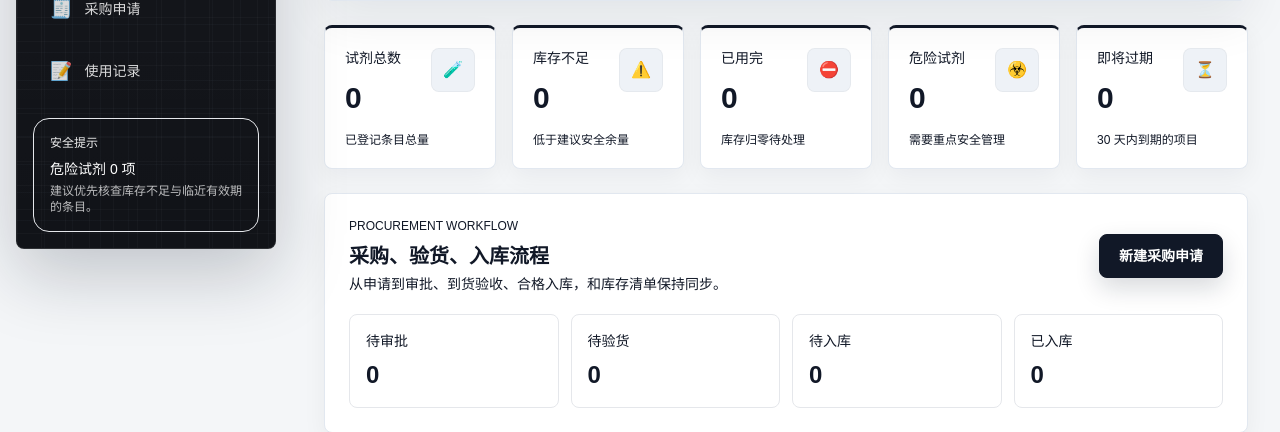
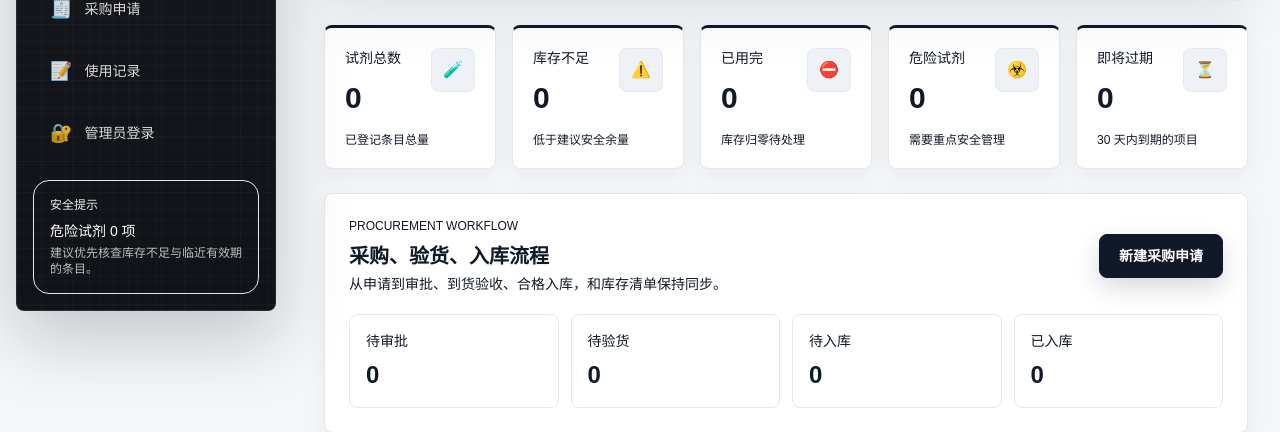
Before and after one commit to Wuchanglelab/lab-reagent-manager, a Flask app: page / in a window 1280 px wide. Shown: the part 1072-1504 px from the top of the page. Run offline with Flask 3, Linux system fonts and the light colour scheme; data comes from the database, SQL or seed files in the repository; data that the repository does not hold is empty; some libraries are stand-ins or nearby versions.

Commit message:
Require admin login for reagent deletion

```diff
--- a/app.py
+++ b/app.py
@@ -1,4 +1,6 @@
 import base64
+import hashlib
+import hmac
 import io
 import mimetypes
 import os
@@ -41,6 +43,7 @@ STORAGE_SHORTCUT_CATEGORY_MAP = {
     "-20°C冰箱": "-20",
     "-80°C冰箱": "-80",
 }
+ADMIN_TOKEN_MESSAGE = "lab-reagent-manager-admin"
 NON_STANDARD_IMAGE_EXTENSIONS = {"avif", "heic", "heif", "bmp", "tiff", "tif", "svg"}
 ALLOWED_EXTENSIONS = {"png", "jpg", "jpeg", "webp", "avif", "gif", "bmp", "tiff", "tif", "heic", "heif", "svg"}
 MAX_UPLOAD_MB = 12
@@ -225,6 +228,40 @@ def get_ai_client_config():
     return api_base, api_key, model
 
 
+def get_admin_password():
+    return os.environ.get("LAB_ADMIN_PASSWORD") or os.environ.get("ADMIN_PASSWORD") or ""
+
+
+def get_admin_name():
+    return os.environ.get("LAB_ADMIN_NAME") or os.environ.get("ADMIN_NAME") or "管理员"
+
+
+def make_admin_token(password):
+    return hmac.new(
+        str(password).encode("utf-8"),
+        ADMIN_TOKEN_MESSAGE.encode("utf-8"),
+        hashlib.sha256,
+    ).hexdigest()
+
+
+def admin_token_from_request():
+    auth_header = request.headers.get("Authorization", "")
+    if auth_header.lower().startswith("bearer "):
+        return auth_header.split(" ", 1)[1].strip()
+    return request.headers.get("X-Admin-Token", "").strip()
+
+
+def require_admin():
+    password = get_admin_password()
+    if not password:
+        return jsonify({"error": "未配置管理员口令，请先设置 LAB_ADMIN_PASSWORD"}), 503
+    expected = make_admin_token(password)
+    provided = admin_token_from_request()
+    if not provided or not hmac.compare_digest(provided, expected):
+        return jsonify({"error": "需要管理员权限"}), 401
+    return None
+
+
 def parse_model_json_content(resp_data):
     import json
 
@@ -931,6 +968,36 @@ def get_ai_config_status():
             "model": model,
             "api_key_configured": bool(api_key),
             "chat_completions_url": chat_completions_url(api_base),
+        }
+    )
+
+
+@app.route("/api/admin/config", methods=["GET"])
+def get_admin_config_status():
+    return jsonify(
+        {
+            "admin_configured": bool(get_admin_password()),
+            "admin_name": get_admin_name(),
+        }
+    )
+
+
+@app.route("/api/admin/login", methods=["POST"])
+def admin_login():
+    configured_password = get_admin_password()
+    if not configured_password:
+        return jsonify({"error": "未配置管理员口令，请先设置 LAB_ADMIN_PASSWORD"}), 503
+
+    data = request.json or {}
+    password = str(data.get("password") or "")
+    if not password or not hmac.compare_digest(password, configured_password):
+        return jsonify({"error": "管理员口令不正确"}), 401
+
+    return jsonify(
+        {
+            "success": True,
+            "token": make_admin_token(configured_password),
+            "admin_name": get_admin_name(),
         }
     )
 
@@ -1132,6 +1199,10 @@ def update_reagent(reagent_id):
 
 @app.route("/api/reagents/<reagent_id>", methods=["DELETE"])
 def delete_reagent(reagent_id):
+    admin_error = require_admin()
+    if admin_error:
+        return admin_error
+
     session = SessionLocal()
     try:
         reagent = session.get(Reagent, reagent_id)
--- a/templates/index.html
+++ b/templates/index.html
@@ -777,6 +777,10 @@
                         <div class="sidebar-item flex items-center gap-3 px-4 py-3 rounded-2xl cursor-pointer"
                              :class="{'active': currentView === 'records'}" @click="currentView='records'; loadUsageRecords()">
                             <span class="text-lg">📝</span><span class="text-sm">使用记录</span>
+                        </div>
+                        <div class="sidebar-item flex items-center gap-3 px-4 py-3 rounded-2xl cursor-pointer"
+                             @click="openAdminModal()">
+                            <span class="text-lg">🔐</span><span class="text-sm">{{adminAuthenticated ? '管理员已登录' : '管理员登录'}}</span>
                         </div>
                     </nav>
                     <div class="mt-auto mx-4 mb-4 rounded-2xl border border-white/15 bg-white/12 p-4">
@@ -1125,7 +1129,8 @@
                                             <div class="flex items-center justify-center gap-2">
                                                 <button @click="openUseModal(r)" class="rounded-xl bg-sky-50 px-3 py-1.5 text-xs font-medium text-sky-700 hover:bg-sky-100">领用</button>
                                                 <button @click="openEditModal(r)" class="rounded-xl bg-slate-100 px-3 py-1.5 text-xs font-medium text-slate-600 hover:bg-slate-200">编辑</button>
-                                                <button @click="deleteReagent(r)" class="rounded-xl bg-red-50 px-3 py-1.5 text-xs font-medium text-red-500 hover:bg-red-100">删除</button>
+                                                <button v-if="adminAuthenticated" @click="deleteReagent(r)" class="rounded-xl bg-red-50 px-3 py-1.5 text-xs font-medium text-red-500 hover:bg-red-100">删除</button>
+                                                <button v-else @click="openAdminModal()" class="rounded-xl bg-slate-50 px-3 py-1.5 text-xs font-medium text-slate-500 hover:bg-slate-100">管理员删除</button>
                                             </div>
                                         </td>
                                     </tr>
@@ -1271,6 +1276,34 @@
         </main>
     </div>
 
+    <!-- Admin Modal -->
+    <div v-if="showAdminModal" class="fixed inset-0 modal-overlay z-50 flex items-center justify-center p-4" @click.self="showAdminModal=false">
+        <div class="w-full max-w-md rounded-[1.75rem] border border-white/60 bg-white/95 shadow-2xl overflow-hidden">
+            <div class="p-6 border-b border-slate-100">
+                <h3 class="text-lg font-bold text-gray-800">管理员权限</h3>
+                <p class="mt-1 text-sm text-slate-500">普通用户无需登录；删除试剂需要管理员口令。</p>
+            </div>
+            <div class="p-6 space-y-4 bg-slate-50/55">
+                <div v-if="!adminConfigured" class="rounded-xl border border-amber-200 bg-amber-50 px-4 py-3 text-sm text-amber-800">
+                    管理员口令未配置。请在部署环境变量中设置 LAB_ADMIN_PASSWORD。
+                </div>
+                <div v-else-if="adminAuthenticated" class="rounded-xl border border-emerald-200 bg-emerald-50 px-4 py-3 text-sm text-emerald-800">
+                    当前已以 {{adminName}} 身份登录，可删除试剂记录。
+                </div>
+                <div v-else>
+                    <label class="block text-sm font-medium text-gray-600 mb-1">管理员口令</label>
+                    <input v-model="adminPassword" type="password" class="w-full border rounded-lg px-3 py-2 text-sm focus:ring-2 focus:ring-blue-400 focus:outline-none" placeholder="输入管理员口令" @keyup.enter="loginAdmin()">
+                </div>
+                <div v-if="adminError" class="text-sm text-red-500">{{adminError}}</div>
+            </div>
+            <div class="p-6 border-t border-slate-100 flex justify-end gap-3">
+                <button @click="showAdminModal=false" class="btn-secondary">关闭</button>
+                <button v-if="adminAuthenticated" @click="logoutAdmin()" class="btn-secondary">退出管理员</button>
+                <button v-else @click="loginAdmin()" class="btn-primary" :disabled="!adminConfigured || !adminPassword">登录</button>
+            </div>
+        </div>
+    </div>
+
     <!-- Add/Edit Reagent Modal -->
     <div v-if="showReagentModal" class="fixed inset-0 modal-overlay z-50 flex items-center justify-center p-4" @click.self="showReagentModal=false">
         <div class="modal-frame w-full max-w-2xl rounded-[1.75rem] border border-white/60 bg-white/95 shadow-2xl">
@@ -1760,6 +1793,7 @@ createApp({
             showApprovalModal: false,
             showReceiveModal: false,
             showStockInModal: false,
+            showAdminModal: false,
             editingReagent: null,
             form: this.emptyForm(),
             useForm: this.emptyUseForm(),
@@ -1777,6 +1811,11 @@ createApp({
             aiInspection: null,
             aiInspectionLoading: false,
             aiInspectionError: '',
+            adminConfigured: false,
+            adminName: '管理员',
+            adminToken: localStorage.getItem('lab_admin_token') || '',
+            adminPassword: '',
+            adminError: '',
             quickFilter: '',
             scanCurrentIndex: 0,
             scanImportedCount: 0,
@@ -1829,6 +1868,9 @@ createApp({
         },
         scanBusy() {
             return ['compressing', 'uploading', 'recognizing'].includes(this.scanStatus);
+        },
+        adminAuthenticated() {
+            return Boolean(this.adminToken);
         },
         scanProgressText() {
             const total = this.scanStatus === 'compressing'
@@ -2237,6 +2279,20 @@ createApp({
                 this.mailConfig = { smtp_configured: false, approver_configured: false, approver_count: 0 };
             }
         },
+        async loadAdminConfig() {
+            try {
+                const res = await fetch('/api/admin/config');
+                const data = await res.json();
+                this.adminConfigured = Boolean(data.admin_configured);
+                this.adminName = data.admin_name || '管理员';
+                if (!this.adminConfigured) {
+                    this.adminToken = '';
+                    localStorage.removeItem('lab_admin_token');
+                }
+            } catch (e) {
+                this.adminConfigured = false;
+            }
+        },
         async readApiResponse(res, fallbackMessage) {
             const text = await res.text();
             let data = {};
@@ -2360,6 +2416,38 @@ createApp({
         openPurchaseModal() {
             this.purchaseForm = { ...this.emptyPurchaseForm(), ...this.getContextFormDefaults() };
             this.showPurchaseModal = true;
+        },
+        openAdminModal() {
+            this.adminPassword = '';
+            this.adminError = '';
+            this.showAdminModal = true;
+            this.loadAdminConfig();
+        },
+        async loginAdmin() {
+            if (!this.adminPassword) return;
+            this.adminError = '';
+            try {
+                const res = await fetch('/api/admin/login', {
+                    method: 'POST',
+                    headers: { 'Content-Type': 'application/json' },
+                    body: JSON.stringify({ password: this.adminPassword }),
+                });
+                const data = await this.readApiResponse(res, '管理员登录失败');
+                this.adminToken = data.token || '';
+                this.adminName = data.admin_name || this.adminName || '管理员';
+                localStorage.setItem('lab_admin_token', this.adminToken);
+                this.adminPassword = '';
+                this.showToast('管理员已登录');
+            } catch (e) {
+                this.adminError = e.message || '管理员登录失败';
+            }
+        },
+        logoutAdmin() {
+            this.adminToken = '';
+            this.adminPassword = '';
+            this.adminError = '';
+            localStorage.removeItem('lab_admin_token');
+            this.showToast('已退出管理员');
         },
         openApprovalModal(item, decision = 'approve') {
             this.approvalForm = {
@@ -2589,11 +2677,24 @@ createApp({
             this.loadUsageRecords();
         },
         async deleteReagent(r) {
+            if (!this.adminAuthenticated) {
+                this.openAdminModal();
+                return;
+            }
             if (!confirm(`确定要删除"${r.name}"吗？相关使用记录也会被删除。`)) return;
-            await fetch(`/api/reagents/${r.id}`, { method: 'DELETE' });
-            this.showToast('已删除');
-            this.loadReagents();
-            this.loadStats();
+            const res = await fetch(`/api/reagents/${r.id}`, {
+                method: 'DELETE',
+                headers: { 'X-Admin-Token': this.adminToken },
+            });
+            try {
+                await this.readApiResponse(res, '删除失败');
+                this.showToast('已删除');
+                this.loadReagents();
+                this.loadStats();
+            } catch (e) {
+                if (res.status === 401) this.logoutAdmin();
+                this.showToast(e.message || '删除失败');
+            }
         },
         handleFileSelect(e) {
             const files = Array.from(e.target.files || []);
@@ -2960,6 +3061,7 @@ createApp({
         this.loadStats();
         this.loadPurchaseStats();
         this.loadMailConfig();
+        this.loadAdminConfig();
     }
 }).mount('#app');
 </script>
```
